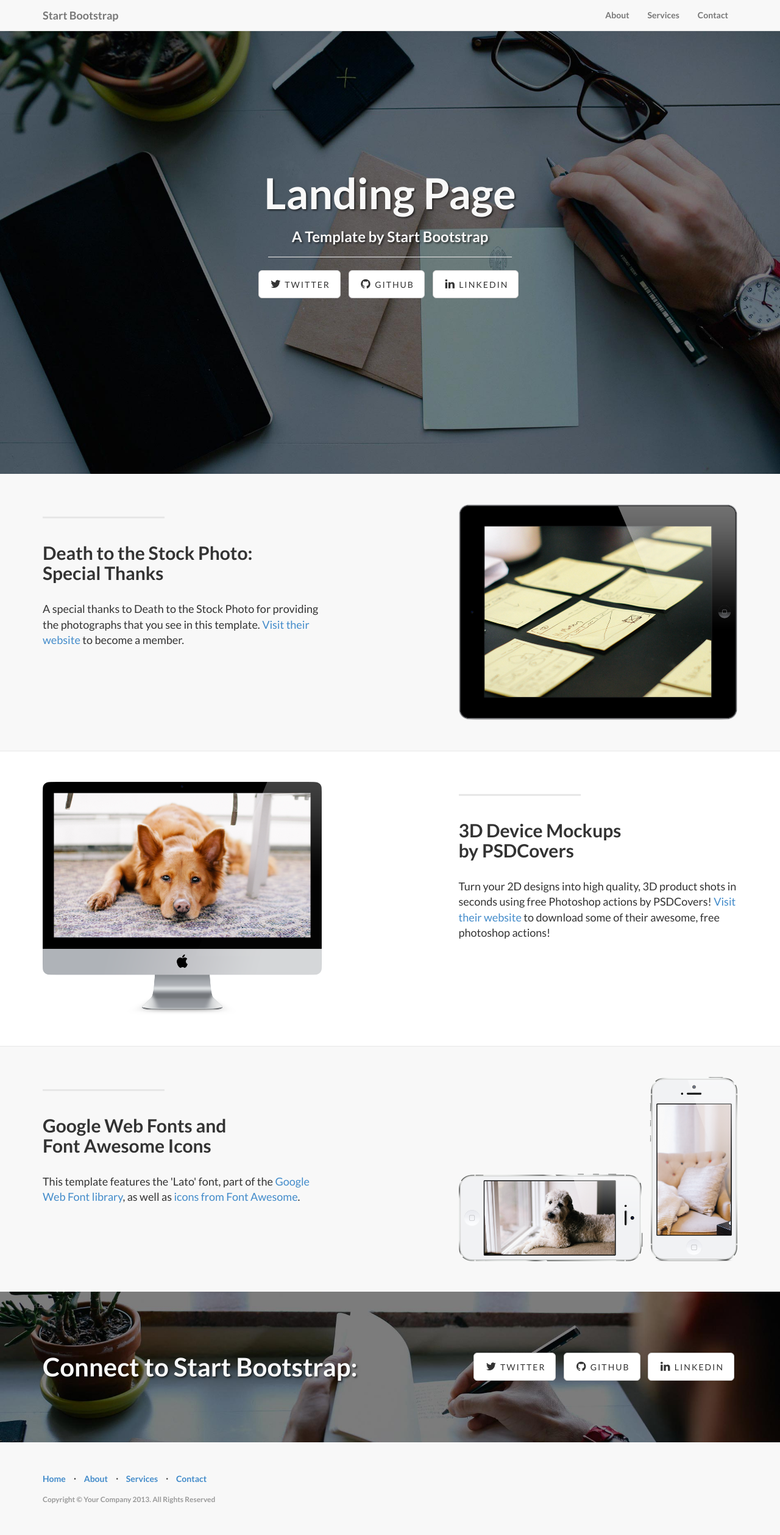
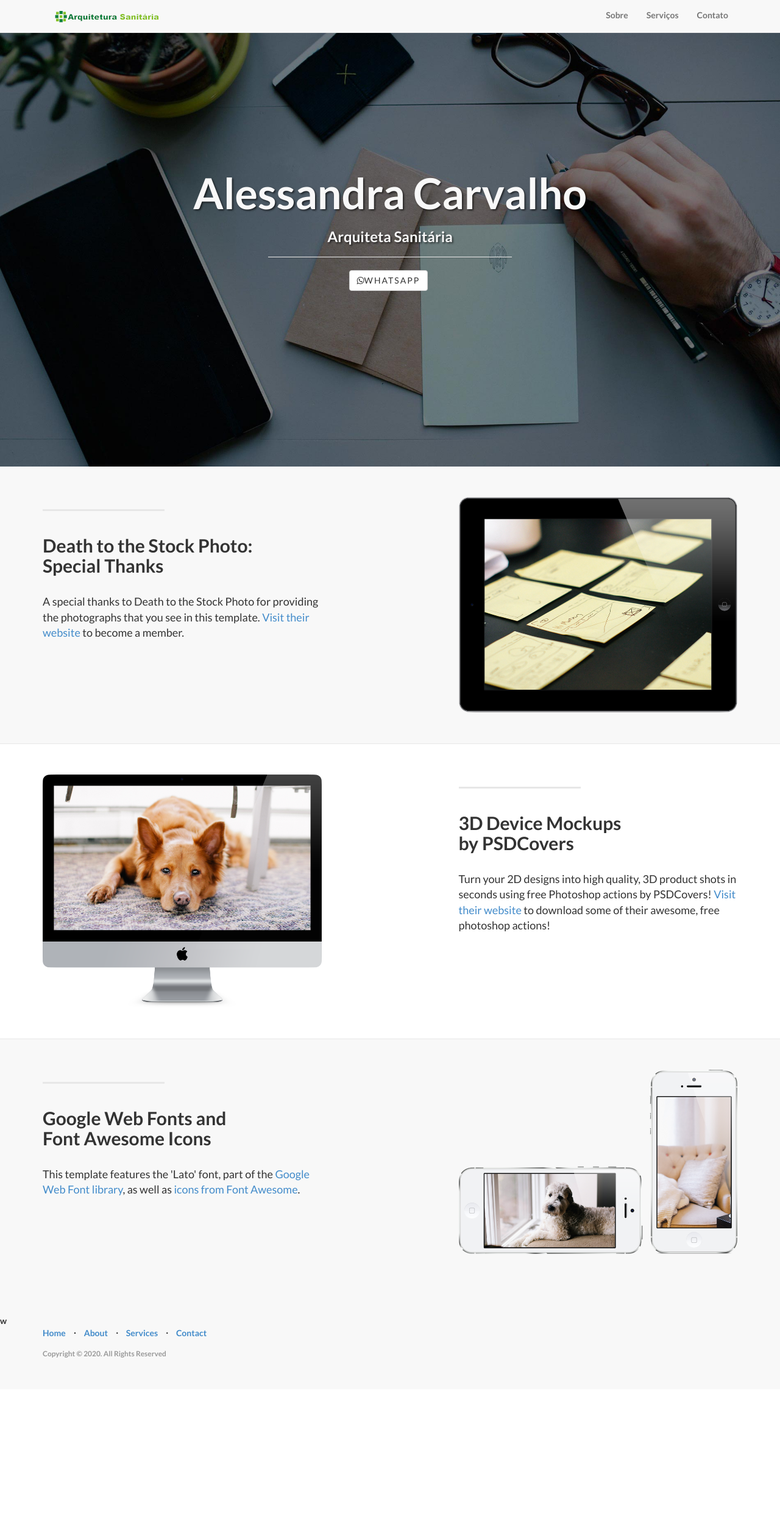
Before and after one commit to afc2c4/arquiteturasanitaria, a plain HTML site: page index.html in a window 1280 px wide. Shown: the whole page at 61% size. After the commit the page ends 2278 px from the top, so only its background shows below. Drawn offline with Linux system fonts and the light colour scheme.

Commit message:
primeira mudança

```diff
--- a/index.html
+++ b/index.html
@@ -7,13 +7,15 @@
     <meta name="description" content="">
     <meta name="author" content="">
 
-    <title>Landing Page Template for Bootstrap</title>
+    <title>Arquitetura Sanitária</title>
 
     <!-- Bootstrap core CSS -->
     <link href="css/bootstrap.css" rel="stylesheet">
 
+
     <!-- Custom Google Web Font -->
     <link href="font-awesome/css/font-awesome.min.css" rel="stylesheet">
+    <link rel="stylesheet" href="https://cdnjs.cloudflare.com/ajax/libs/font-awesome/4.7.0/css/font-awesome.min.css">
     <link href='http://fonts.googleapis.com/css?family=Lato:100,300,400,700,900,100italic,300italic,400italic,700italic,900italic' rel='stylesheet' type='text/css'>
 
     <!-- Add custom CSS here -->
@@ -25,24 +27,24 @@
 
     <nav class="navbar navbar-default navbar-fixed-top" role="navigation">
         <div class="container">
-            <div class="navbar-header">
-                <button type="button" class="navbar-toggle" data-toggle="collapse" data-target=".navbar-ex1-collapse">
-                    <span class="sr-only">Toggle navigation</span>
-                    <span class="icon-bar"></span>
-                    <span class="icon-bar"></span>
-                    <span class="icon-bar"></span>
-                </button>
-                <a class="navbar-brand" href="http://startbootstrap.com">Start Bootstrap</a>
+
+
+            <div class="collapse navbar-collapse navbar-left navbar-ex1-collapse">
+                <ul class="nav navbar-nav">
+                    <li><a href="index.html"><img src="img/arqsan4.png" ></a>
+                    </li>
+                </ul>
             </div>
+
 
             <!-- Collect the nav links, forms, and other content for toggling -->
             <div class="collapse navbar-collapse navbar-right navbar-ex1-collapse">
                 <ul class="nav navbar-nav">
-                    <li><a href="#about">About</a>
+                    <li><a href="#about">Sobre</a>
                     </li>
-                    <li><a href="#services">Services</a>
+                    <li><a href="#services">Serviços</a>
                     </li>
-                    <li><a href="#contact">Contact</a>
+                    <li><a href="#contact">Contato</a>
                     </li>
                 </ul>
             </div>
@@ -58,15 +60,11 @@
             <div class="row">
                 <div class="col-lg-12">
                     <div class="intro-message">
-                        <h1>Landing Page</h1>
-                        <h3>A Template by Start Bootstrap</h3>
+                        <h1>Alessandra Carvalho</h1>
+                        <h3>Arquiteta Sanitária</h3>
                         <hr class="intro-divider">
                         <ul class="list-inline intro-social-buttons">
-                            <li><a href="https://twitter.com/SBootstrap" class="btn btn-default btn-lg"><i class="fa fa-twitter fa-fw"></i> <span class="network-name">Twitter</span></a>
-                            </li>
-                            <li><a href="https://github.com/IronSummitMedia/startbootstrap" class="btn btn-default btn-lg"><i class="fa fa-github fa-fw"></i> <span class="network-name">Github</span></a>
-                            </li>
-                            <li><a href="#" class="btn btn-default btn-lg"><i class="fa fa-linkedin fa-fw"></i> <span class="network-name">Linkedin</span></a>
+                            <li><a href="https://api.whatsapp.com/send?phone=5581996589898" class="btn btn-default"><i class="fa fa-whatsapp"></i><span class="network-name">WhatsApp</span></a>
                             </li>
                         </ul>
                     </div>
@@ -148,33 +146,7 @@
     </div>
     <!-- /.content-section-a -->
 
-    <div class="banner">
-
-        <div class="container">
-
-            <div class="row">
-                <div class="col-lg-6">
-                    <h2>Connect to Start Bootstrap:</h2>
-                </div>
-                <div class="col-lg-6">
-                    <ul class="list-inline banner-social-buttons">
-                        <li><a href="https://twitter.com/SBootstrap" class="btn btn-default btn-lg"><i class="fa fa-twitter fa-fw"></i> <span class="network-name">Twitter</span></a>
-                        </li>
-                        <li><a href="https://github.com/IronSummitMedia/startbootstrap" class="btn btn-default btn-lg"><i class="fa fa-github fa-fw"></i> <span class="network-name">Github</span></a>
-                        </li>
-                        <li><a href="#" class="btn btn-default btn-lg"><i class="fa fa-linkedin fa-fw"></i> <span class="network-name">Linkedin</span></a>
-                        </li>
-                    </ul>
-                </div>
-            </div>
-
-        </div>
-        <!-- /.container -->
-
-    </div>
-    <!-- /.banner -->
-
-    <footer>
+    <footer>w
         <div class="container">
             <div class="row">
                 <div class="col-lg-12">
@@ -191,7 +163,7 @@
                         <li><a href="#contact">Contact</a>
                         </li>
                     </ul>
-                    <p class="copyright text-muted small">Copyright &copy; Your Company 2013. All Rights Reserved</p>
+                    <p class="copyright text-muted small">Copyright &copy;  2020. All Rights Reserved</p>
                 </div>
             </div>
         </div>
```
Also changed, not shown: css/bootstrap.css, img/arqsan.png (added), img/arqsan2.png (added), img/arqsan3.png (added), img/arqsan4.png (added), img/inicial.jpg (added), 1 other file.
